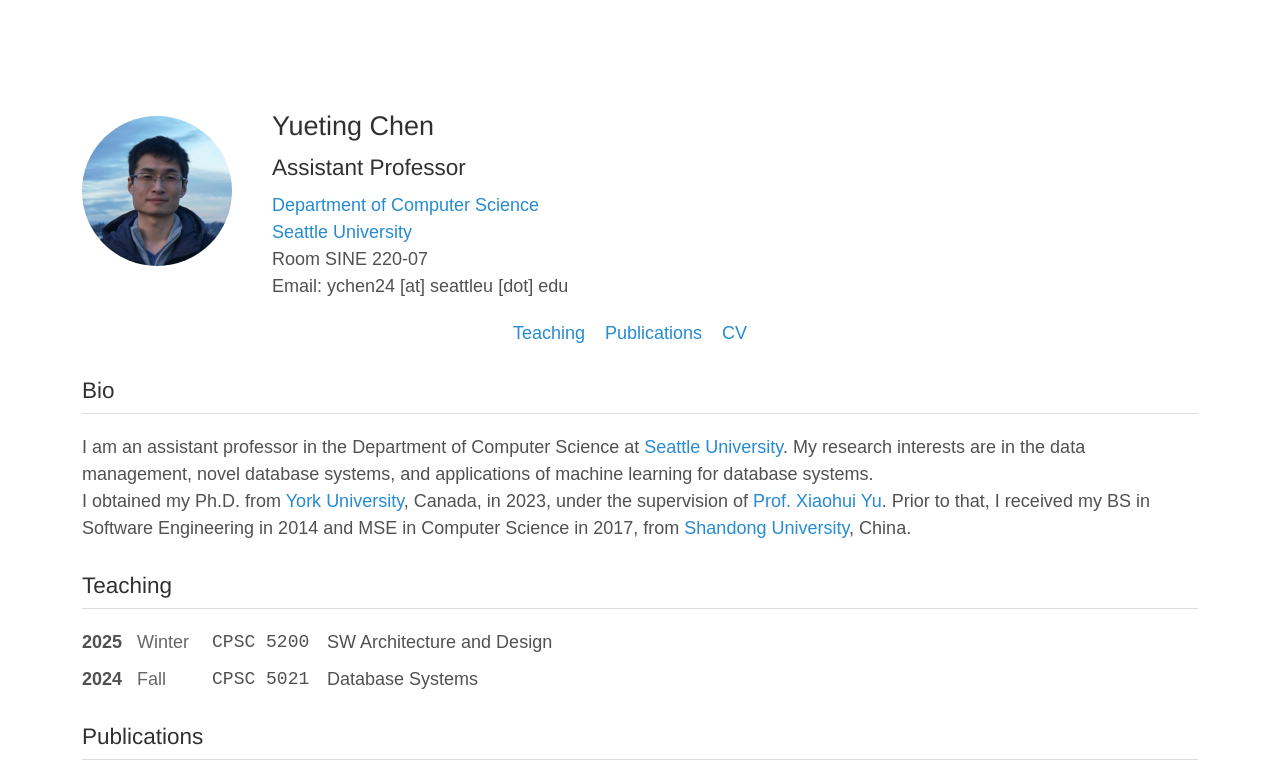
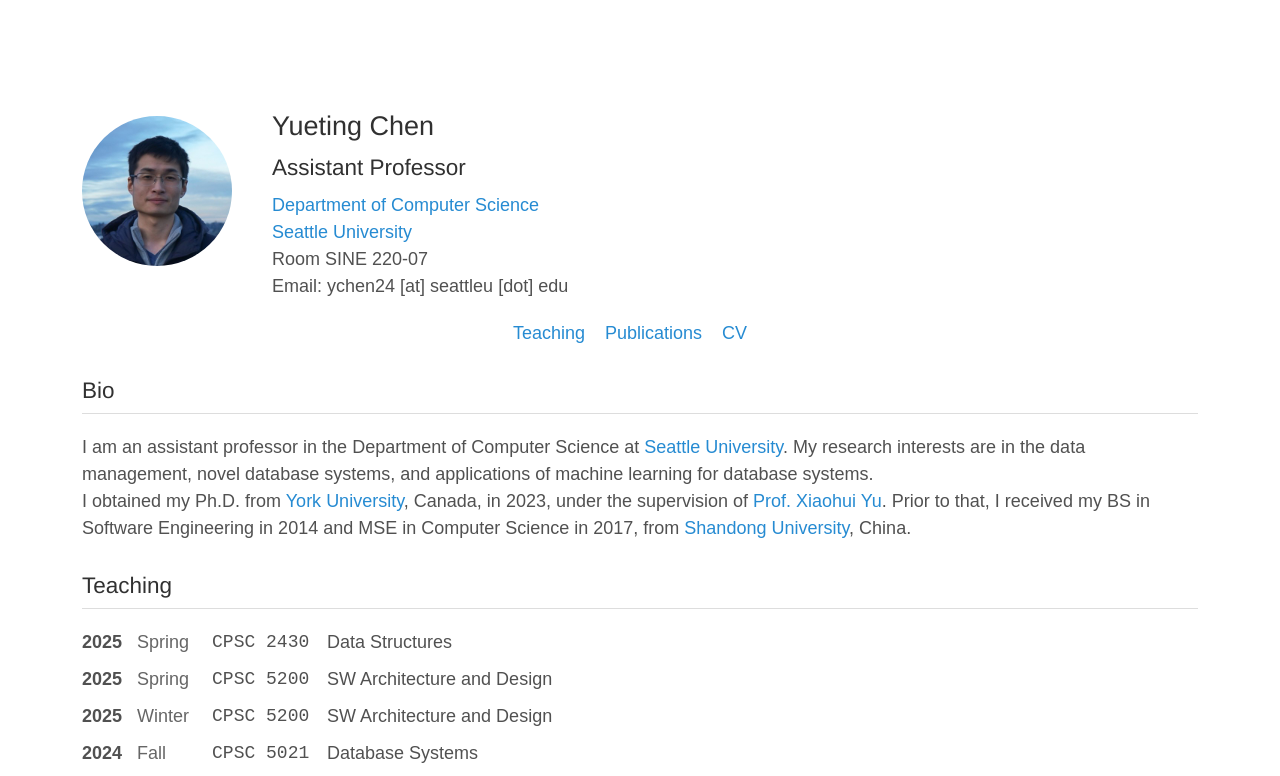
Before and after one commit to yestinchen/yestinchen.github.io, a Jekyll site: the page built from index.html, in a window 1280 px wide, cut to the strip 0-776 px from the top of the page. Built offline with Jekyll 4.4.1, drawn with Linux system fonts in a browser that asks for light colours; the list of posts is cut into pages by our own code.

Commit message:
update cv.

```diff
--- a/_data/teaching.yml
+++ b/_data/teaching.yml
@@ -8,6 +8,17 @@
   code: CPSC 5200
   name: SW Architecture and Design
 
+- year: 2025
+  quarter: Spring
+  code: CPSC 5200
+  name: SW Architecture and Design
+
+- year: 2025
+  quarter: Spring
+  code: CPSC 2430
+  name: Data Structures
+
+
 # - year: 2024
 #   quarter: Winter
 #   code: CPSC 2430
```
Also changed, not shown: _data/publications.bib (+10 -0 lines), 1 other file.
